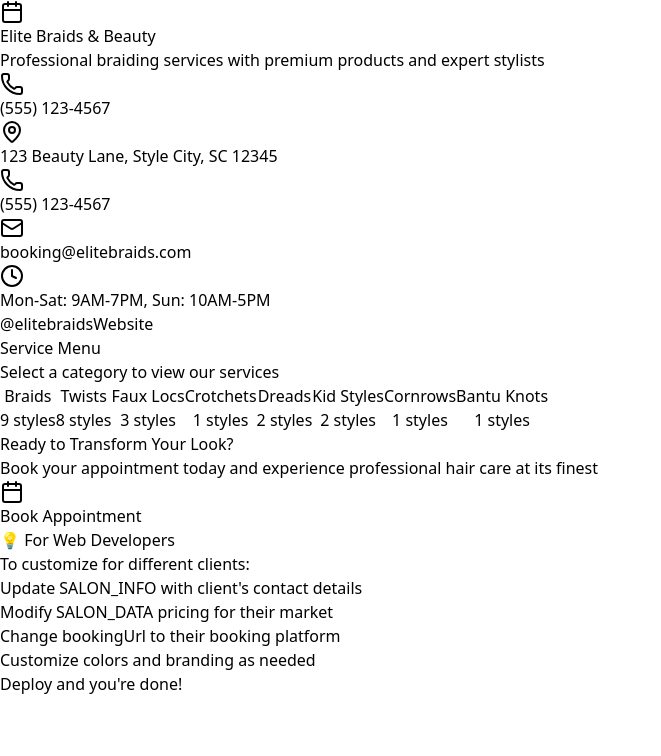
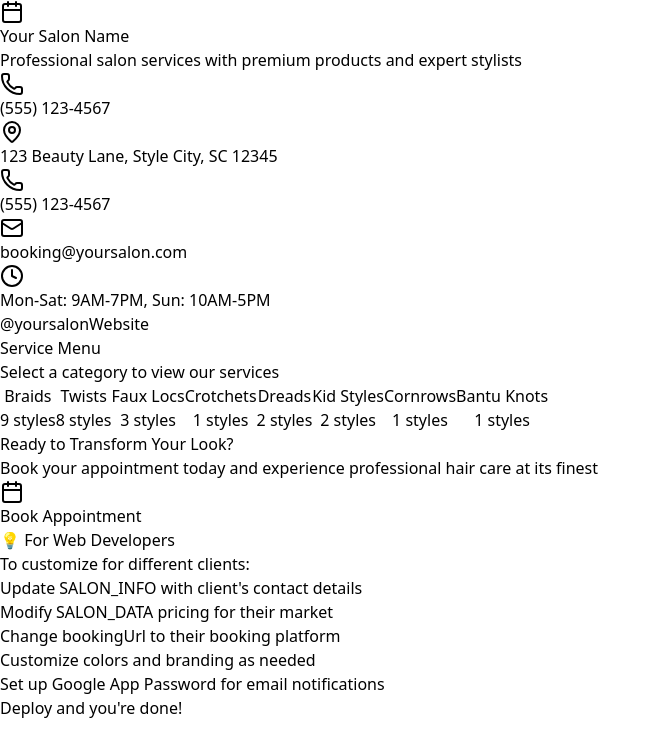
Before and after one commit to oobaretin/Salon-Service-Menu, a React (Vite) app: page / in a window 1280 px wide. Shown: the top 756 px of the page, without its empty margins (0-661 px from the left). Built offline with nearby package versions, Linux system fonts and the light colour scheme.

Commit message:
Remove Elite Braids branding and make template completely white-label for client customization

```diff
--- a/src/components/ServiceMenu.jsx
+++ b/src/components/ServiceMenu.jsx
@@ -4,18 +4,18 @@ import AdvancedBookingModal from './AdvancedBookingModal';
 
 // 🎯 CUSTOMIZE THIS DATA FOR EACH CLIENT
 const SALON_INFO = {
-  name: "Elite Braids & Beauty",
+  name: "Your Salon Name",
   phone: "(555) 123-4567",
-  email: "booking@elitebraids.com",
+  email: "booking@yoursalon.com",
   address: "123 Beauty Lane, Style City, SC 12345",
   hours: "Mon-Sat: 9AM-7PM, Sun: 10AM-5PM",
-  bookingUrl: "mailto:booking@elitebraids.com", // ← Email booking (works with Gmail, Outlook, etc.)
+  bookingUrl: "mailto:booking@yoursalon.com", // ← Email booking (works with Gmail, Outlook, etc.)
   // Alternative booking options:
   // bookingUrl: "https://wa.me/15551234567", // ← WhatsApp
   // bookingUrl: "tel:+15551234567", // ← Direct phone call
-  website: "https://elitebraids.com",
-  instagram: "@elitebraids",
-  description: "Professional braiding services with premium products and expert stylists"
+  website: "https://yoursalon.com",
+  instagram: "@yoursalon",
+  description: "Professional salon services with premium products and expert stylists"
 };
 
 // DATA STRUCTURE - Easy to modify for different clients
@@ -727,6 +727,7 @@ Please let me know your availability!`;
                 <li>Modify SALON_DATA pricing for their market</li>
                 <li>Change bookingUrl to their booking platform</li>
                 <li>Customize colors and branding as needed</li>
+                <li>Set up Google App Password for email notifications</li>
                 <li>Deploy and you're done!</li>
               </ol>
             </div>
```
Also changed, not shown: STANDALONE_COMPONENT.jsx (+9 -6 lines), 2 other files (tests, documents, lock files or other folders).
